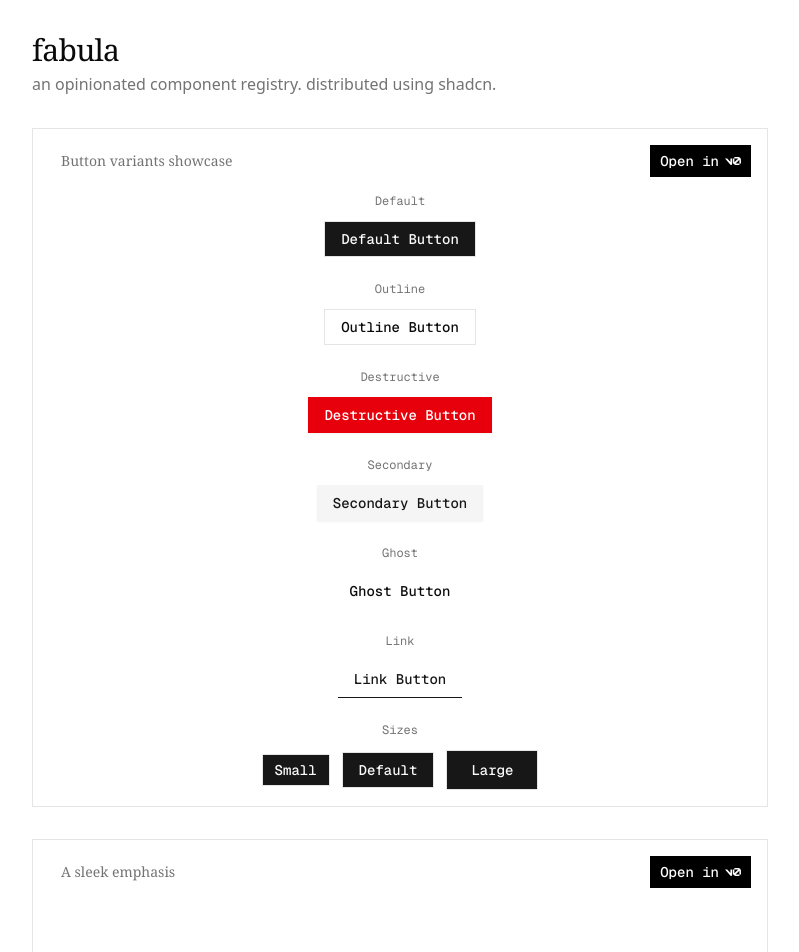
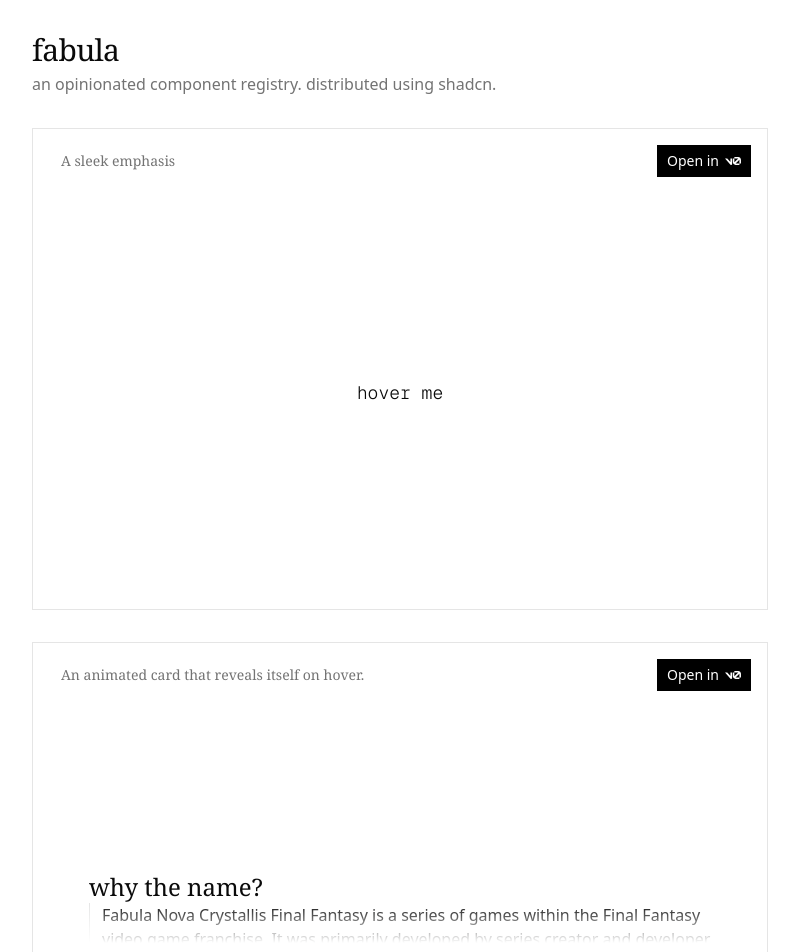
Before and after one commit to vinngo/fabula, a Next.js app: page / in a window 1280 px wide. Shown: the top 952 px of the page, without its empty margins (240-1039 px from the left). Built offline with nearby package versions, Linux system fonts and the light colour scheme; no server answers.

Commit message:
improvement(components): card, button, expandable, input

```diff
--- a/app/page.tsx
+++ b/app/page.tsx
@@ -1,8 +1,6 @@
 import * as React from "react";
 import { OpenInV0Button } from "@/components/open-in-v0-button";
 import { ExampleForm } from "@/registry/new-york/blocks/example-form/example-form";
-import PokemonPage from "@/registry/new-york/blocks/complex-component/page";
-import { ExampleCard } from "@/registry/new-york/blocks/example-with-css/example-card";
 import ExampleEmphasis from "@/registry/new-york/blocks/example-emphasis/example-emphasis";
 import ExampleDropdown from "@/registry/new-york/blocks/example-dropdown/example-dropdown";
 import ExamplePullquote from "@/registry/new-york/blocks/example-pullquote/example-pullquote";
@@ -25,18 +23,6 @@
         <div className="flex flex-col gap-4 border p-4 min-h-[450px] relative">
           <div className="flex items-center justify-between">
             <h2 className="text-sm text-muted-foreground sm:pl-3 font-serif">
-              Button variants showcase
-            </h2>
-            <OpenInV0Button name="example-button" className="w-fit" />
-          </div>
-          <div className="flex items-center justify-center min-h-[400px] relative">
-            <ExampleButton />
-          </div>
-        </div>
-
-        <div className="flex flex-col gap-4 border p-4 min-h-[450px] relative">
-          <div className="flex items-center justify-between">
-            <h2 className="text-sm text-muted-foreground sm:pl-3 font-serif">
               A sleek emphasis
             </h2>
             <OpenInV0Button name="example-emphasis" className="w-fit" />
@@ -55,6 +41,18 @@
           </div>
           <div className="flex items-center justify-center min-h-[400px] relative">
             <ExampleDropdown />
+          </div>
+        </div>
+
+        <div className="flex flex-col gap-4 border p-4 min-h-[450px] relative">
+          <div className="flex items-center justify-between">
+            <h2 className="text-sm text-muted-foreground sm:pl-3 font-serif">
+              Button variants showcase
+            </h2>
+            <OpenInV0Button name="example-button" className="w-fit" />
+          </div>
+          <div className="flex items-center justify-center min-h-[400px] relative">
+            <ExampleButton />
           </div>
         </div>
 
@@ -85,24 +83,12 @@
         <div className="flex flex-col gap-4 border rounded-lg p-4 min-h-[450px] relative">
           <div className="flex items-center justify-between">
             <h2 className="text-sm text-muted-foreground sm:pl-3">
-              A complex component showing hooks, libs and components.
+              A contact form with Zod validation.
             </h2>
-            <OpenInV0Button name="complex-component" className="w-fit" />
+            <OpenInV0Button name="example-form" className="w-fit" />
           </div>
-          <div className="flex items-center justify-center min-h-[400px] relative">
-            <PokemonPage />
-          </div>
-        </div>
-
-        <div className="flex flex-col gap-4 border rounded-lg p-4 min-h-[450px] relative">
-          <div className="flex items-center justify-between">
-            <h2 className="text-sm text-muted-foreground sm:pl-3">
-              A login form with a CSS file.
-            </h2>
-            <OpenInV0Button name="example-with-css" className="w-fit" />
-          </div>
-          <div className="flex items-center justify-center min-h-[400px] relative">
-            <ExampleCard />
+          <div className="flex items-center justify-center min-h-[500px] relative">
+            <ExampleForm />
           </div>
         </div>
       </main>
--- a/registry/new-york/ui/button.tsx
+++ b/registry/new-york/ui/button.tsx
@@ -8,7 +8,7 @@
 import { motion } from "framer-motion";
 
 const buttonVariants = cva(
-  "inline-flex hover:cursor-pointer font-mono items-center justify-center gap-2 whitespace-nowrap text-sm font-medium transition-all disabled:pointer-events-none disabled:opacity-50 [&_svg]:pointer-events-none [&_svg:not([class*='size-'])]:size-4 shrink-0 [&_svg]:shrink-0 outline-none focus-visible:border-ring focus-visible:ring-ring/50 focus-visible:ring-[3px] aria-invalid:ring-destructive/20 dark:aria-invalid:ring-destructive/40 aria-invalid:border-destructive",
+  "inline-flex hover:cursor-pointer items-center justify-center gap-2 whitespace-nowrap text-sm font-medium transition-all disabled:pointer-events-none disabled:opacity-50 [&_svg]:pointer-events-none [&_svg:not([class*='size-'])]:size-4 shrink-0 [&_svg]:shrink-0 outline-none focus-visible:border-ring focus-visible:ring-ring/50 focus-visible:ring-[3px] aria-invalid:ring-destructive/20 dark:aria-invalid:ring-destructive/40 aria-invalid:border-destructive",
   {
     variants: {
       variant: {
--- a/registry/new-york/ui/card.tsx
+++ b/registry/new-york/ui/card.tsx
@@ -7,7 +7,7 @@
     <div
       data-slot="card"
       className={cn(
-        "bg-card text-card-foreground flex flex-col gap-8 py-6",
+        "bg-card shadow-sm text-card-foreground flex flex-col gap-8 py-6",
         className,
       )}
       {...props}
--- a/registry/new-york/ui/expandable.tsx
+++ b/registry/new-york/ui/expandable.tsx
@@ -53,6 +53,7 @@
   const { isOpen } = useExpandable();
   const contentRef = React.useRef<HTMLDivElement>(null);
   const [height, setHeight] = React.useState(0);
+  const peekHeight = 40; // Show ~24px of content as a hint
 
   React.useEffect(() => {
     if (contentRef.current) {
@@ -72,11 +73,10 @@
     <motion.div
       initial={false}
       animate={{
-        height: isOpen ? height : 0,
-        opacity: isOpen ? 1 : 0,
+        height: isOpen ? height : peekHeight,
       }}
       transition={{ duration: 0.2, ease: "easeInOut" }}
-      className="overflow-hidden"
+      className="overflow-hidden relative"
     >
       <div
         ref={contentRef}
@@ -85,6 +85,9 @@
       >
         {children}
       </div>
+      {!isOpen && (
+        <div className="absolute inset-0 bg-gradient-to-b from-transparent via-background/50 to-background pointer-events-none" />
+      )}
     </motion.div>
   );
 }
--- a/registry/new-york/ui/input.tsx
+++ b/registry/new-york/ui/input.tsx
@@ -13,7 +13,7 @@
         type={type}
         data-slot="input"
         className={cn(
-          "file:text-foreground placeholder:text-muted-foreground selection:bg-primary selection:text-primary-foreground dark:bg-input/30 border border-border/30 flex h-9 w-full min-w-0 bg-transparent px-4 py-7 text-base shadow-xs transition-[color,box-shadow] outline-none file:inline-flex file:h-7 file:border-0 file:bg-transparent file:text-sm file:font-medium disabled:pointer-events-none disabled:cursor-not-allowed disabled:opacity-50 md:text-sm",
+          "file:text-foreground placeholder:text-muted-foreground selection:bg-primary selection:text-primary-foreground dark:bg-input/30 border border-border/50 flex h-9 w-full min-w-0 bg-transparent px-4 py-7 text-base outline-none file:inline-flex file:h-7 file:border-0 file:bg-transparent file:text-sm file:font-medium disabled:pointer-events-none disabled:cursor-not-allowed disabled:opacity-50 md:text-sm",
           "aria-invalid:ring-destructive/20 dark:aria-invalid:ring-destructive/40 aria-invalid:border-destructive",
           className,
         )}
```
